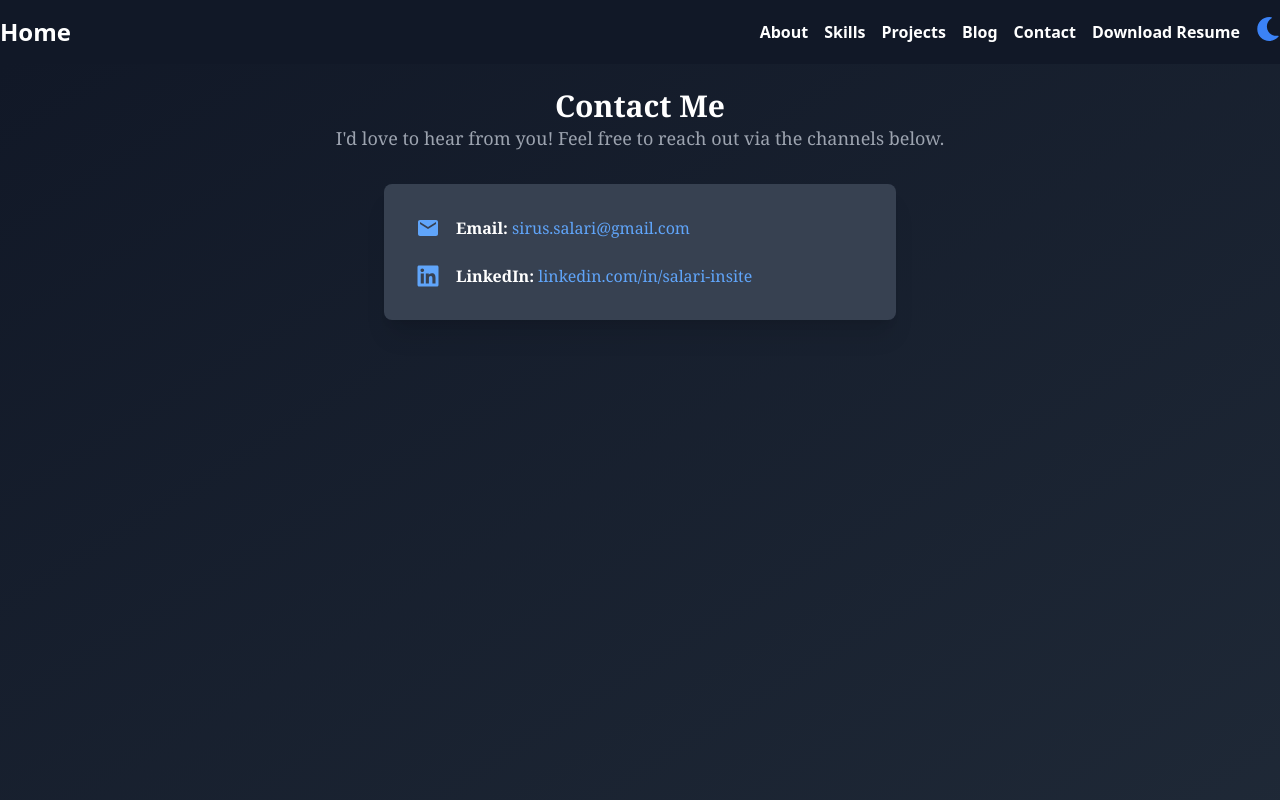
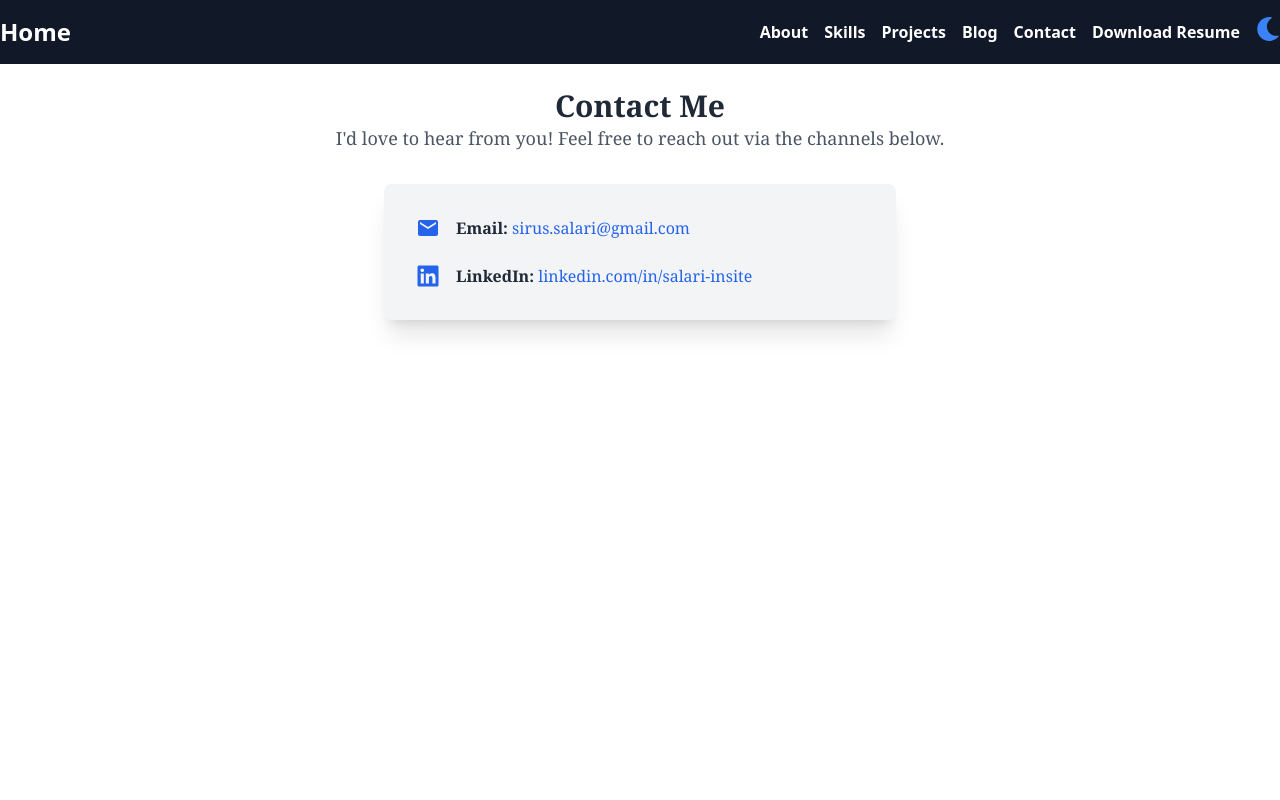
Before and after one commit to sirus-the-beaver/sirussalari, a React (Vite) app in the folder client/: page /contact in a window 1280 px wide. Shown: the top 800 px of the page. Built offline with nearby package versions, Linux system fonts and the light colour scheme.

Commit message:
Update styling on contact component for dark mode and light mode

```diff
--- a/client/src/components/ContactMe.jsx
+++ b/client/src/components/ContactMe.jsx
@@ -4,23 +4,23 @@ import { FaLinkedin } from 'react-icons/fa';
 
 export default function ContactMe() {
     return (
-        <section className="flex flex-col items-center min-h-screen bg-gradient-to-br from-gray-900 to-gray-800 text-white font-serif p-6">
+        <section className="flex flex-col items-center min-h-screen p-6 bg-white dark:bg-gray-900 text-gray-800 dark:text-gray-200 font-serif">
             <header className="mb-8 text-center">
-                <h1 className="text-3xl font-extrabold">Contact Me</h1>
-                <p className="text-lg text-gray-400">I'd love to hear from you! Feel free to reach out via the channels below.</p>
+                <h1 className="text-3xl font-extrabold text-gray-800 dark:text-gray-200">Contact Me</h1>
+                <p className="text-lg text-gray-600 dark:text-gray-400">I'd love to hear from you! Feel free to reach out via the channels below.</p>
             </header>
-            <div className="bg-gray-700 p-8 rounded-lg shadow-xl w-full max-w-lg">
+            <div className="bg-gray-100 dark:bg-gray-800 p-8 rounded-lg shadow-xl w-full max-w-lg">
                 <ul className="space-y-6">
                     <li className="flex items-center">
-                        <MdEmail className="text-2xl mr-4 text-blue-400" />
+                        <MdEmail className="text-2xl mr-4 text-blue-600 dark:text-blue-400" />
                         <div>
-                            <strong>Email:</strong> <a href="mailto:sirus.salari@gmail.com" className="text-blue-400 hover:underline transition duration-300">sirus.salari@gmail.com</a>
+                            <strong className="text-gray-800 dark:text-gray-200">Email:</strong> <a href="mailto:sirus.salari@gmail.com" className="text-blue-600 dark:text-blue-400 hover:underline transition duration-300">sirus.salari@gmail.com</a>
                         </div>
                     </li>
                     <li className="flex items-center">
-                        <FaLinkedin className="text-2xl mr-4 text-blue-400" />
+                        <FaLinkedin className="text-2xl mr-4 text-blue-600 dark:text-blue-400" />
                         <div>
-                            <strong>LinkedIn:</strong> <a href="https://www.linkedin.com/in/salari-insite/" target="_blank" rel="noreferrer noopener" className="text-blue-400 hover:underline transition duration-300">linkedin.com/in/salari-insite</a>
+                            <strong className="text-gray-800 dark:text-gray-200">LinkedIn:</strong> <a href="https://www.linkedin.com/in/salari-insite/" target="_blank" rel="noreferrer noopener" className="text-blue-600 dark:text-blue-400 hover:underline transition duration-300">linkedin.com/in/salari-insite</a>
                         </div>
                     </li>
                 </ul>
```
